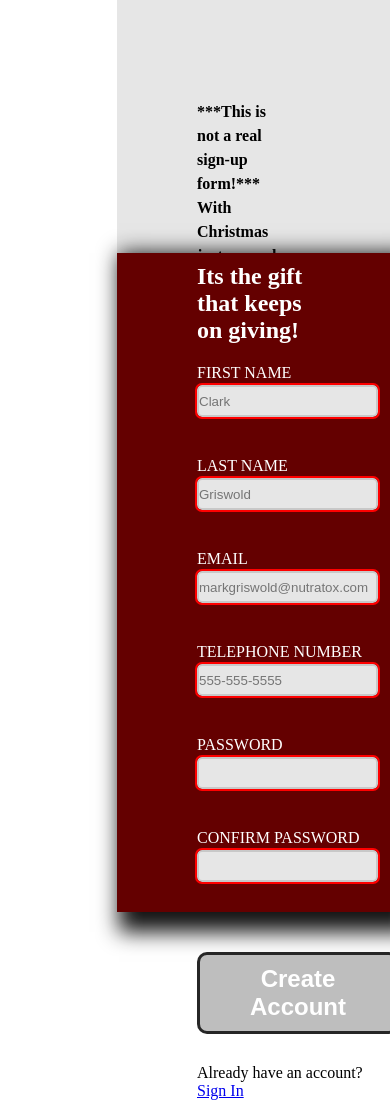
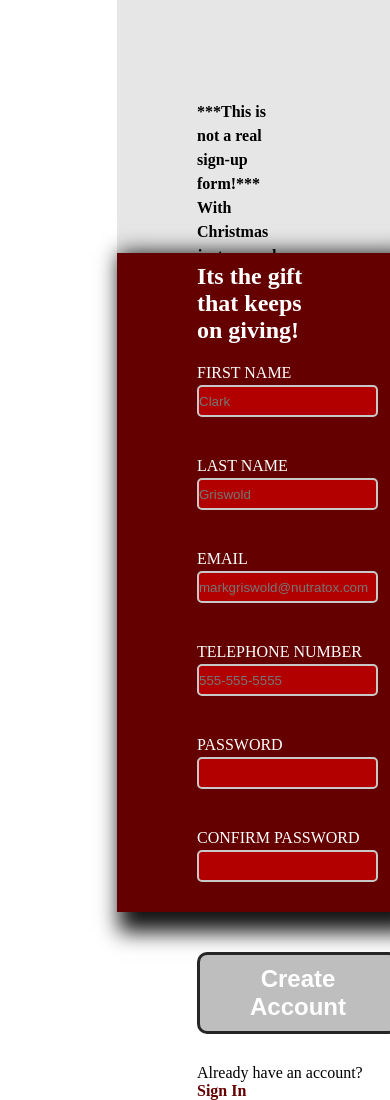
Before and after one commit to alec-shell/sign-up-form, a plain HTML site: page index.html in a window 390 px wide. Drawn offline with Linux system fonts and the light colour scheme.

Commit message:
minor styling changes. added pattern validation to phone# input

```diff
--- a/index.html
+++ b/index.html
@@ -36,7 +36,7 @@
                     </li>
                     <li>
                         <label for="tel-num">TELEPHONE NUMBER</label>
-                        <input type="tel" id="tel-num" name="user-num" placeholder="555-555-5555" required>
+                        <input type="tel" id="tel-num" name="user-num" placeholder="555-555-5555" pattern="[0-9]{3}[' '-.]?[0-9]{3}[' '-.]?[0-9]{4}" required>
                     </li>
                     <li>
                         <label for="init-pass">PASSWORD</label>
@@ -50,7 +50,7 @@
             </div>
             <div class="submit-btn">
                 <button type="submit">Create Account</button>
-                <p>Already have an account? <a href="#">Sign In</a></p>
+                <p>Already have an account? <a href="#" id="sign-in-link">Sign In</a></p>
             </div>
         </form>
     </div>
--- a/style.css
+++ b/style.css
@@ -105,15 +105,30 @@ input {
 
 input:valid {
     appearance: none;
-    outline: green 2px solid;
+    background-color: rgb(0,255,0,.5);
 }
 
 input:invalid {
     appearance: none;
-    outline: red 2px solid;
+    background-color: rgb(255,0,0,.5);
 }
 
 input:focus {
     appearance: none;
-    outline: rgb(0,160,250) 3px solid;
+    outline: rgb(0,160,250) 2px solid;
 }
+
+#sign-in-link {
+    text-decoration: none;
+    font-weight: bold;
+    color: rgb(100,0,0);
+}
+
+#sign-in-link:hover {
+    border-bottom: 1px solid rgb(100,0,0);
+}
+
+#sign-in-link:active {
+    color: rgb(200,0,0);
+    border-bottom: 1px solid rgb(200,0,0);
+}
```
